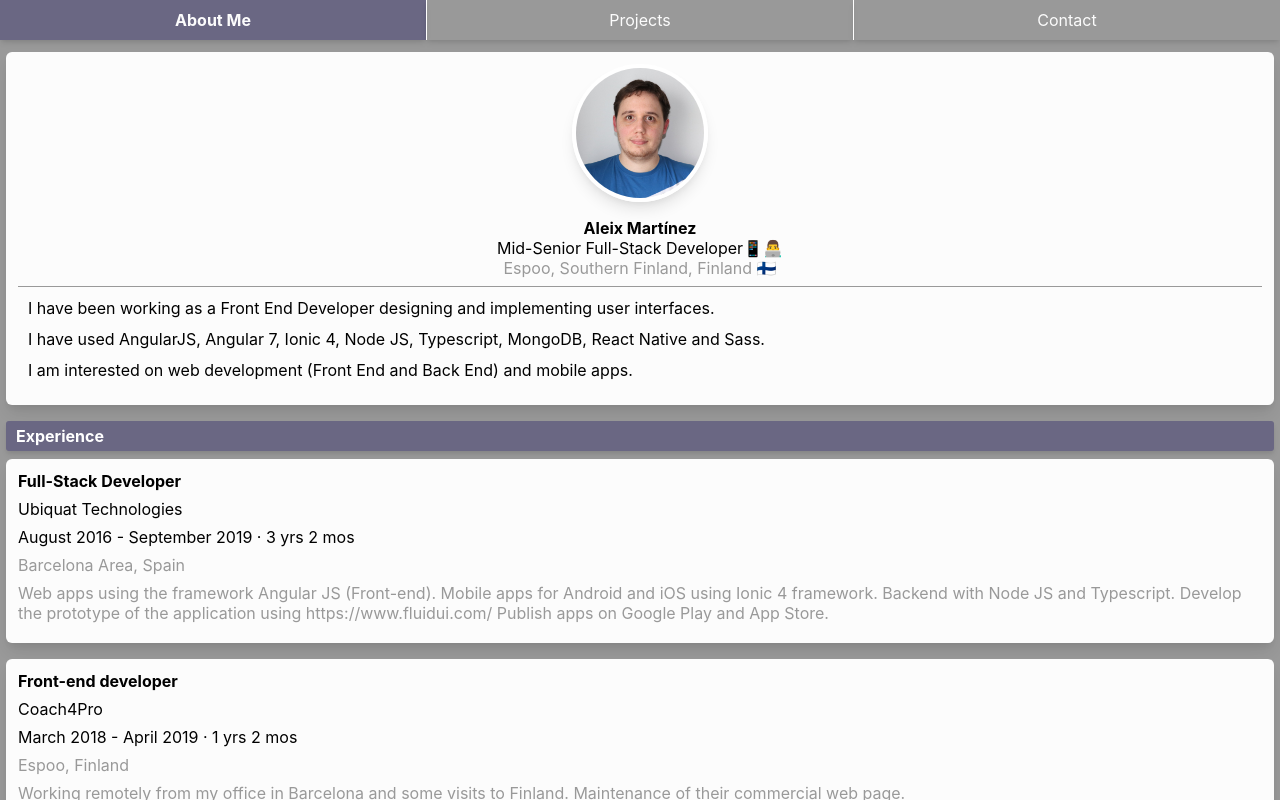
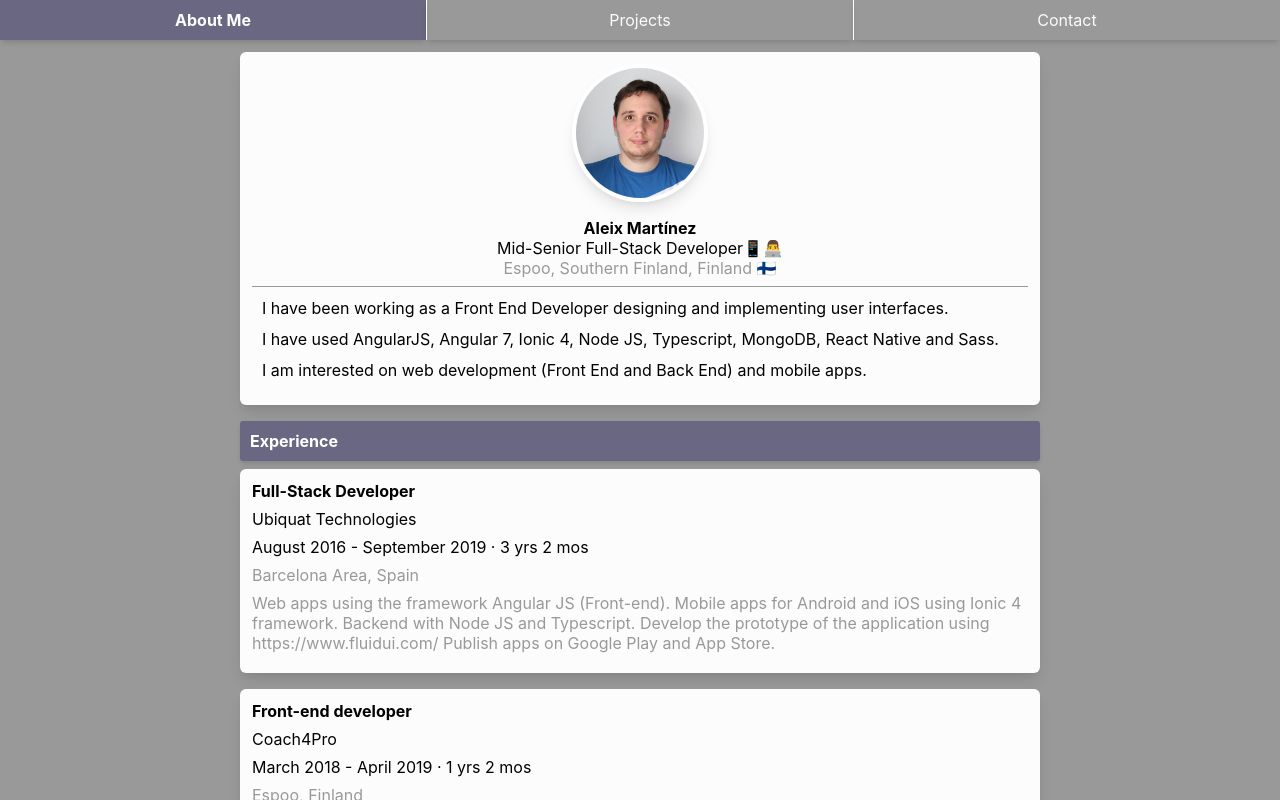
Before and after one commit to Aleix1379/portfolio, a React (Create React App) app: page /about in a window 1280 px wide. Built offline with nearby package versions, Linux system fonts and the light colour scheme.

Commit message:
Page about responsive.

```diff
--- /dev/null
+++ b/src/assets/sass/mixins.css
@@ -0,0 +1,3 @@
+
+
+/*# sourceMappingURL=mixins.css.map */
--- /dev/null
+++ b/src/assets/sass/mixins.scss
@@ -0,0 +1,27 @@
+@mixin respond($breakpoint) {
+  @if $breakpoint == phone {
+    @media (max-width: 37.5em) { // 600px
+      @content;
+    }
+  }
+  @if $breakpoint == tab-port {
+    @media (min-width: 37.5625em) and (max-width: 56.25em) { // 601px --> 900px
+      @content;
+    }
+  }
+  @if $breakpoint == tab-land {
+    @media (min-width: 56.3125em) and (max-width: 75em) { // 901px --> 1200px
+      @content;
+    }
+  }
+  @if $breakpoint == desktop {
+    @media (min-width: 75.0625em) and (max-width: 112.5em) { // 1201px --> 1800px
+      @content;
+    }
+  }
+  @if $breakpoint == big-desktop {
+    @media (min-width: 112.5625em) { // 1801px
+      @content;
+    }
+  }
+}
--- a/src/components/about/about.css
+++ b/src/components/about/about.css
@@ -45,16 +45,29 @@
 }
 .about__section-title {
   height: 40px;
+  line-height: 40px;
   background: #6a6783;
   display: block;
   width: calc(100% - 10px);
   margin-bottom: 8px;
-  line-height: 30px;
   color: white;
   font-weight: bold;
   padding-left: 10px;
   border-radius: 3px;
   box-shadow: 0 4px 6px -1px rgba(0, 0, 0, 0.1), 0 2px 4px -1px rgba(0, 0, 0, 0.06);
 }
+.about__section {
+  width: 100%;
+}
+@media (min-width: 75.0625em) and (max-width: 112.5em) {
+  .about__section {
+    width: 800px;
+  }
+}
+@media (min-width: 112.5625em) {
+  .about__section {
+    width: 800px;
+  }
+}
 
 /*# sourceMappingURL=about.css.map */
--- a/src/components/about/about.jsx
+++ b/src/components/about/about.jsx
@@ -6,6 +6,8 @@ import CardComponent from "../card";
 const AboutComponent = () => {
     return (
         <div className="about">
+
+            <div className="about__section">
 
                 <div className="about__card">
 
@@ -30,6 +32,10 @@ const AboutComponent = () => {
                         <p>I am interested on web development (Front End and Back End) and mobile apps.</p>
                     </div>
                 </div>
+
+            </div>
+
+            <div className="about__section">
 
                 <div className="about__section-title">
                     Experience
@@ -93,6 +99,9 @@ const AboutComponent = () => {
                             Use the printer driver to send print documents, with parameters (color, b / w, duplex)"
                 />
 
+            </div>
+
+            <div className="about__section">
                 <div className="about__section-title">
                     Education
                 </div>
@@ -112,7 +121,9 @@ const AboutComponent = () => {
                     endDate="June 2015"
                     location="Barcelona Area, Spain"
                 />
+            </div>
 
+            <div className="about__section">
                 <div className="about__section-title">
                     Skills
                 </div>
@@ -120,7 +131,9 @@ const AboutComponent = () => {
                 <CardComponent
                     tags={['Javascript', 'Typescript', 'AngularJS', 'Angular', 'ReactJS', 'React Native', 'CSS', 'SASS', 'NodeJS', 'Express', 'MongoDB']}
                 />
+            </div>
 
+            <div className="about__section">
                 <div className="about__section-title">
                     Languages
                 </div>
@@ -141,7 +154,9 @@ const AboutComponent = () => {
                         }
                     ]}
                 />
+            </div>
 
+            <div className="about__section">
                 <div className="about__section-title">
                     Personal hobbies
                 </div>
@@ -149,6 +164,7 @@ const AboutComponent = () => {
                 <CardComponent
                     tags={['Hiking', 'Biking', 'Videogames', 'Personal projects']}
                 />
+            </div>
 
         </div>
     );
--- a/src/components/about/about.scss
+++ b/src/components/about/about.scss
@@ -1,4 +1,5 @@
 @import "../../assets/sass/variables";
+@import "../../assets/sass/mixins";
 
 .about {
   display: flex;
@@ -58,11 +59,11 @@
 
   &__section-title {
     height: 40px;
+    line-height: 40px;
     background: #6a6783;
     display: block;
     width: calc(100% - 10px);
     margin-bottom: 8px;
-    line-height: 30px;
     color: white;
     font-weight: bold;
     padding-left: 10px;
@@ -70,4 +71,15 @@
     box-shadow: 0 4px 6px -1px rgba(0, 0, 0, 0.1), 0 2px 4px -1px rgba(0, 0, 0, 0.06)
   }
 
+  &__section {
+    //width: calc(100% - 24px);
+    width: 100%;
+    @include respond(desktop) {
+      width: 800px;
+    }
+    @include respond(big-desktop) {
+      width: 800px;
+    }
+  }
+
 }
--- a/src/components/card/card.css
+++ b/src/components/card/card.css
@@ -1,4 +1,4 @@
-.experience {
+.card {
   background: #fcfcfc;
   box-shadow: 0 10px 15px -3px rgba(0, 0, 0, 0.1), 0 4px 6px -2px rgba(0, 0, 0, 0.05);
   border-radius: 6px;
@@ -6,13 +6,13 @@
   padding: 12px;
   width: calc(100% - 24px);
 }
-.experience__title {
+.card__title {
   font-weight: 700;
 }
-.experience__location, .experience__description {
+.card__location, .card__description {
   color: #999999;
 }
-.experience > div {
+.card > div {
   margin-bottom: 8px;
 }
 
--- a/src/components/card/card.jsx
+++ b/src/components/card/card.jsx
@@ -68,12 +68,12 @@ const LanguagesComponent = ({languages}) => {
 
 const CardComponent = (props) => {
     return (
-        <div className="experience">
-            <div className="experience__title">{props.title}</div>
+        <div className="card">
+            <div className="card__title">{props.title}</div>
             <div>{props.company}</div>
             <div>{props.startDate} {props.startDate ? '-' : ''} {props.endDate} {props.diff ? '·' : ''} {props.diff}</div>
-            <div className="experience__location">{props.location}</div>
-            <div className="experience__description">{props.description}</div>
+            <div className="card__location">{props.location}</div>
+            <div className="card__description">{props.description}</div>
 
             <TagsComponent tags={props.tags}/>
 
--- a/src/components/card/card.scss
+++ b/src/components/card/card.scss
@@ -1,6 +1,6 @@
 @import "../../assets/sass/variables";
 
-.experience {
+.card {
   background: #fcfcfc;
   box-shadow: 0 10px 15px -3px rgba(0, 0, 0, 0.1), 0 4px 6px -2px rgba(0, 0, 0, 0.05);
   border-radius: 6px;
```
Also changed, not shown: 2 other files (tests, documents, lock files or other folders). Lines whose indentation alone changed are shown as unchanged.
